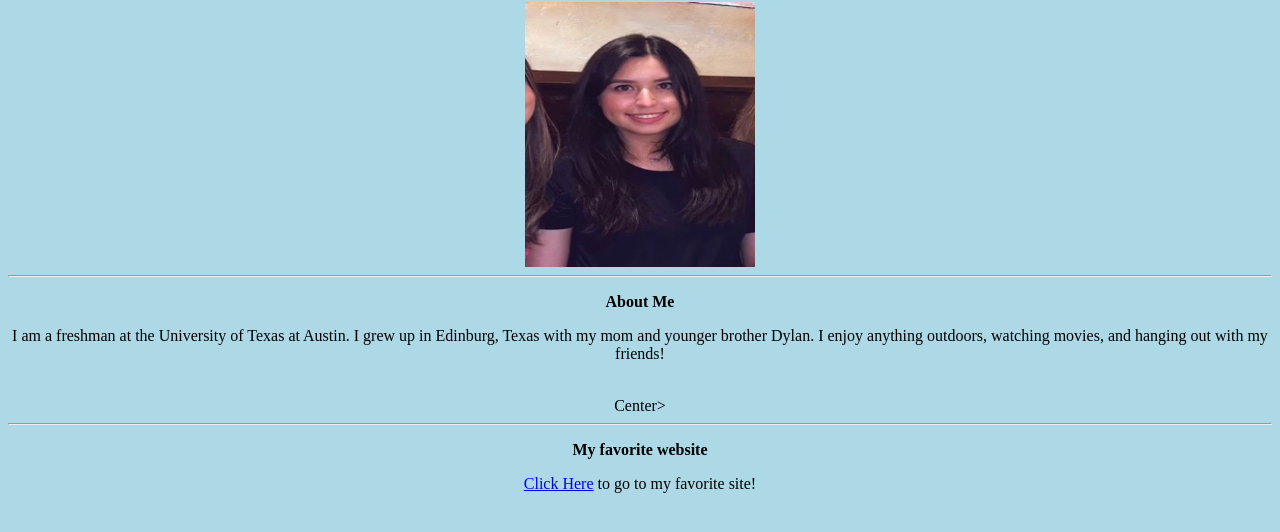
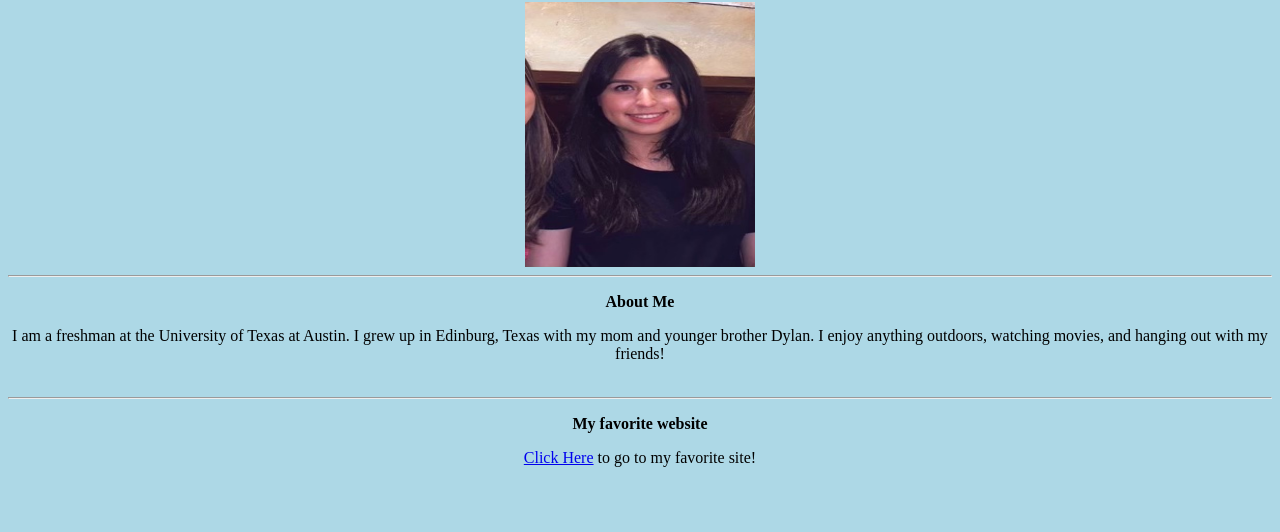
Before and after one commit to dezireerios/dezireerios.github.io, a plain HTML site: page index.html in a window 1280 px wide. Shown: the part 104-636 px from the top of the page. Drawn offline with Linux system fonts and the light colour scheme.

Commit message:
Line Break

```diff
--- a/index.html
+++ b/index.html
@@ -5,7 +5,8 @@ center><br><hr/>
 <body bgcolor = "LightBlue">
 <p><strong>About Me</strong></p>
 <p>I am a freshman at the University of Texas at Austin. I grew up in Edinburg, Texas with my mom and younger brother Dylan. I enjoy anything outdoors, watching movies, and hanging out with my friends!<br/><br /></p>
-Center><br><hr/>
+</body>
+<hr/>
 <p><strong>My favorite website</strong></p>
 <p style="text-align: center;"><a href="https://www.netflix.com">Click Here</a> to go
 to my favorite site!</p>
```
Also changed, not shown: 1 other file.
